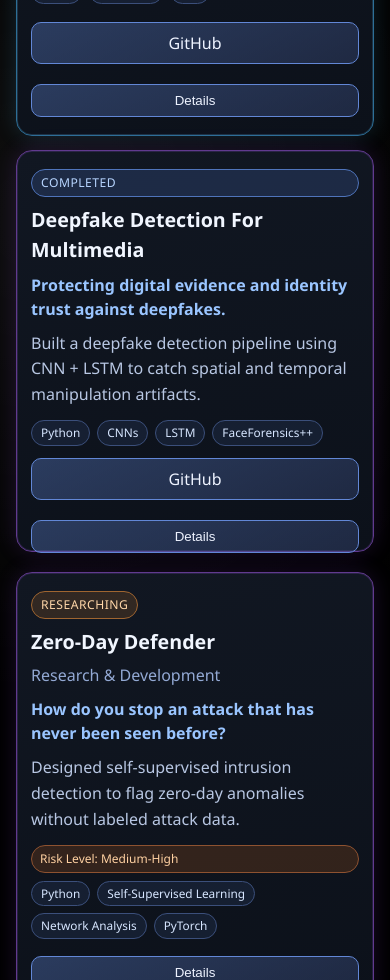
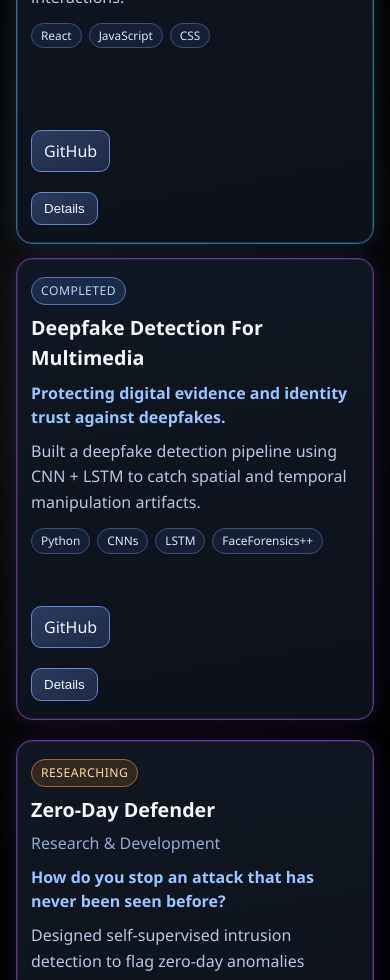
Before and after one commit to payal-315/Portfolio, a React (Vite) app in the folder my-portfolio/: page /projects in a window 390 px wide. Shown: the part 1020-2000 px from the top of the page. Built offline with nearby package versions, Linux system fonts and the light colour scheme.

Commit message:
Refine project cards and mobile desktop hero

```diff
--- a/my-portfolio/src/App.css
+++ b/my-portfolio/src/App.css
@@ -649,27 +649,27 @@ main {
 
 .project-card {
   min-height: 340px;
-  min-height: var(--project-card-height, 340px);
+  min-height: calc(var(--project-card-height, 340px) + 20px);
   perspective: 1000px;
 }
 
 .research-card-extended {
   min-height: 380px;
-  min-height: var(--project-card-height, 380px);
+  min-height: calc(var(--project-card-height, 380px) + 20px);
 }
 
 .project-card-inner {
   position: relative;
   width: 100%;
   min-height: 340px;
-  min-height: var(--project-card-height, 340px);
+  min-height: calc(var(--project-card-height, 340px) + 20px);
   transform-style: preserve-3d;
   transition: transform 0.5s ease;
 }
 
 .research-card-extended .project-card-inner {
   min-height: 380px;
-  min-height: var(--project-card-height, 380px);
+  min-height: calc(var(--project-card-height, 380px) + 20px);
 }
 
 .project-card.is-flipped .project-card-inner {
@@ -713,6 +713,8 @@ main {
 
 .status-badge {
   display: inline-block;
+  width: fit-content;
+  max-width: fit-content;
   margin-bottom: 8px;
   font-size: 0.76rem;
   letter-spacing: 0.04em;
@@ -790,6 +792,9 @@ main {
   cursor: pointer;
   text-decoration: none;
   display: inline-flex;
+  width: fit-content;
+  max-width: 100%;
+  flex: 0 0 auto;
   align-items: center;
   justify-content: center;
 }
@@ -1371,25 +1376,6 @@ main {
 
   .skills-highlight-row {
     grid-template-columns: repeat(2, minmax(0, 1fr));
-  }
-}
-
-@media (hover: none) and (pointer: coarse) and (min-width: 900px) {
-  .speech-cloud {
-    width: min(620px, 56vw);
-    left: clamp(320px, 38vw, 452px);
-  }
-
-  .speech-cloud::before {
-    display: none;
-  }
-
-  .speech-cloud::after {
-    display: block;
-    width: 32px;
-    height: 32px;
-    left: -34px;
-    top: 226px;
   }
 }
 
@@ -1923,20 +1909,26 @@ main {
 
   .project-card,
   .project-card-inner {
-    min-height: var(--project-card-height, 404px);
+    min-height: calc(var(--project-card-height, 404px) + 16px);
   }
 
   .research-card-extended,
   .research-card-extended .project-card-inner {
-    min-height: var(--project-card-height, 442px);
+    min-height: calc(var(--project-card-height, 442px) + 16px);
   }
 
   .project-card-inner {
     height: var(--project-card-height, auto);
   }
 
+  .project-actions .details-btn {
+    width: fit-content;
+    justify-self: start;
+  }
+
   .project-actions {
     grid-template-columns: 1fr;
+    justify-items: start;
   }
 }
 
@@ -1983,9 +1975,39 @@ main {
     justify-content: center;
   }
 
+  .project-actions .details-btn {
+    width: fit-content;
+    justify-content: center;
+  }
+
   .project-actions {
     display: grid;
     grid-template-columns: 1fr;
+    justify-items: start;
+  }
+}
+
+@media (hover: none) and (pointer: coarse) and (min-width: 641px) {
+  .speech-cloud {
+    width: min(620px, 56vw) !important;
+    left: clamp(320px, 38vw, 452px) !important;
+    right: auto !important;
+  }
+
+  .speech-cloud::before {
+    display: none !important;
+  }
+
+  .speech-cloud::after {
+    display: block !important;
+    width: 32px !important;
+    height: 32px !important;
+    left: -34px !important;
+    top: 226px !important;
+  }
+
+  .line-c {
+    display: none !important;
   }
 }
 
```
